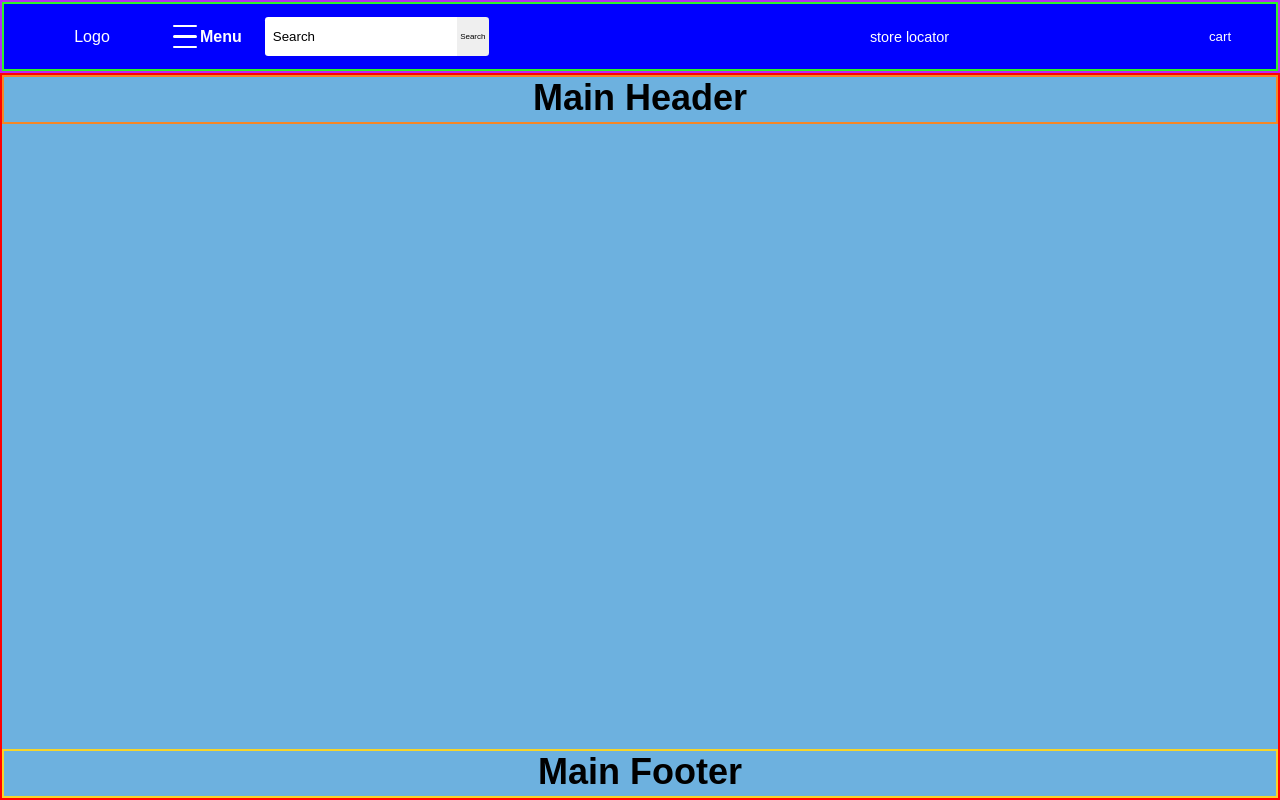
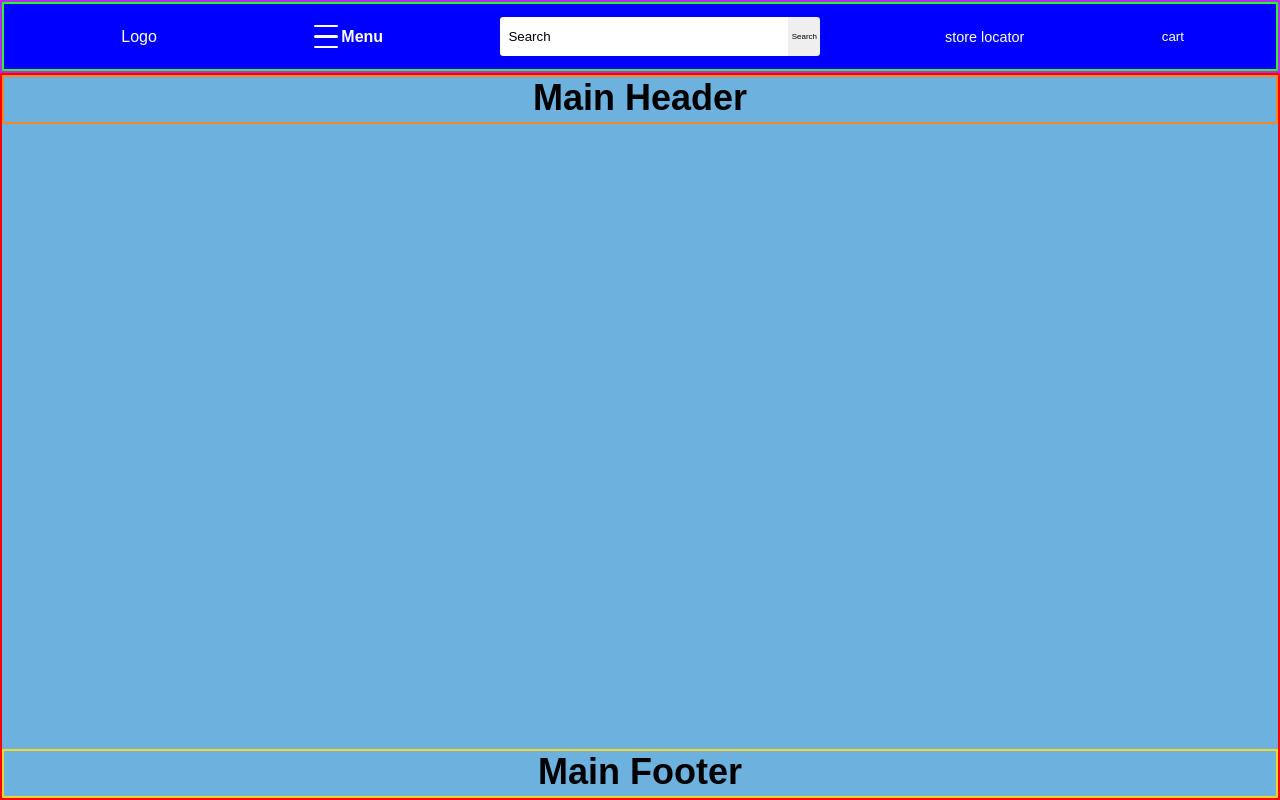
Before and after one commit to ant07hony/eCommerce-Website-Template-MERN, a React (Create React App) app in the folder frontend/: page / in a window 1280 px wide. Built offline with nearby package versions, Linux system fonts and the light colour scheme.

Commit message:
modified size scalability of App Header components

```diff
--- a/frontend/src/components/Header/Header.css
+++ b/frontend/src/components/Header/Header.css
@@ -74,7 +74,7 @@
   }
 
   .search-bar > input {
-    width: 12rem;
+    width: 90%;
     border: none;
     border-radius: .2rem 0 0 .2rem;
     padding: .5rem;
@@ -84,7 +84,7 @@
     /* border: solid rgb(242, 5, 5) 1px; */
     display: flex;
     height: 100%;
-    width: 50rem;
+    width: 20rem;
   }
 
   .search-bar > button {
@@ -102,6 +102,8 @@
   .store-locator {
     /* border: solid black 1px; */
     margin: 0 1rem;
+    height: 100%;
+    width: 6.75rem;
 
   }
 
```
